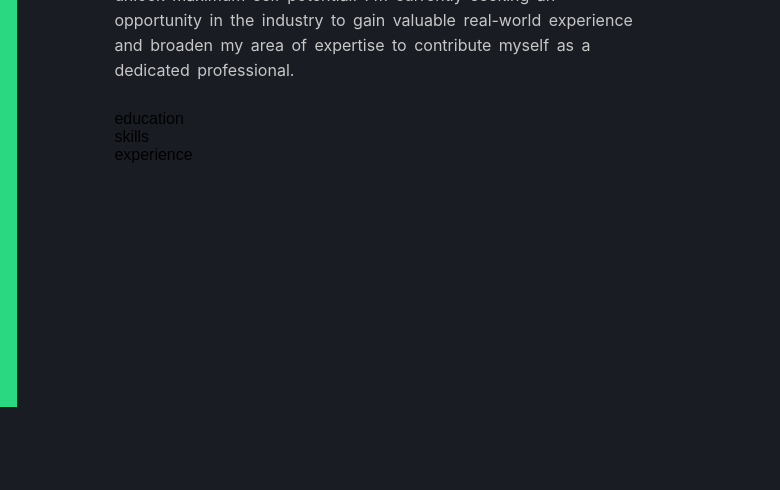
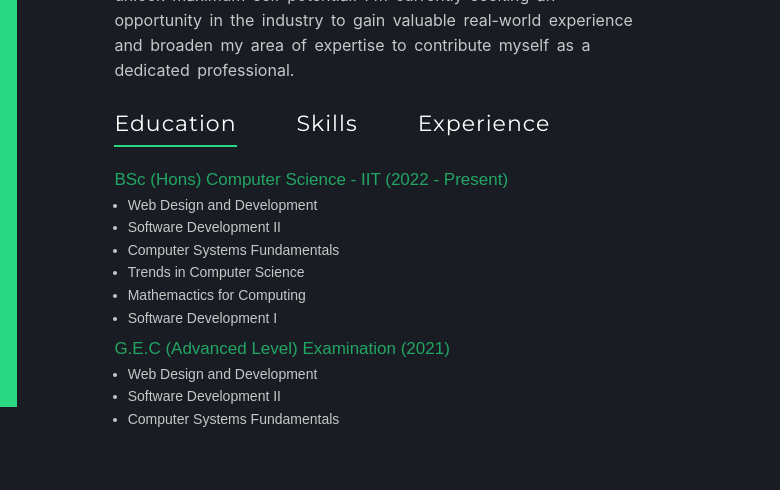
Before and after one commit to KavithFernando/Kavith-Fernando-Portfolio, a plain HTML site: page index.html in a window 1280 px wide. Shown: the part 1088-1578 px from the top of the page, 500-1280 px from the left. Drawn offline with Linux system fonts and the light colour scheme.

Commit message:
about education

```diff
--- a/CSS/about.css
+++ b/CSS/about.css
@@ -77,6 +77,65 @@
                 color: var(--subtext-color);
             }
         }
+
+        .tab-titles {
+            display: flex;
+            width: 50%;
+
+            /* ---------------------------------------- */
+            .tab-title {
+                position: relative;
+                margin: 0 60px 0 0;
+                font-size: 22px;
+                font-family: "Montserrat", sans-serif;
+                text-transform: capitalize;
+                letter-spacing: 1px;
+                color: white;
+            }
+
+            .tab-title::after {
+                content: "";
+                width: 0;
+                height: 2px;
+                background-color: var(--secondary-color);
+                left: 0;
+                bottom: -10px;
+                transition: width 0.3s ease;
+                position: absolute;
+            }
+
+            .tab-title.active-title::after {
+                width: 100%;
+            }
+        }
+
+        .tab-content {
+            margin: 5% 0;
+
+            /* ---------------------------------------- */
+            .outer-list {
+                list-style: none;
+
+                /* ------------------------------------ */
+                li {
+                    margin: 0 0 2% 0;
+                    font-size: 17px;
+                    color: var(--special-subtext-color);
+
+                    /* -------------------------------- */
+                    .inner-list {
+                        list-style: disc;
+
+                        /* ---------------------------- */
+                        li {
+                            margin: 1% 2%;
+                            font-size: 14px;
+                            color: var(--subtext-color);
+                        }
+                    }
+                }
+            }
+        }
     }
 
 }
--- a/index.html
+++ b/index.html
@@ -89,6 +89,27 @@
                     experience
                 </p>
             </div>
+            <div class="tab-content">
+                <ul class="outer-list">
+                    <li>BSc (Hons) Computer Science - IIT (2022 - Present) <br>
+                        <ul class="inner-list">
+                            <li>Web Design and Development</li>
+                            <li>Software Development II</li>
+                            <li>Computer Systems Fundamentals</li>
+                            <li>Trends in Computer Science</li>
+                            <li>Mathemactics for Computing</li>
+                            <li>Software Development I</li>
+                        </ul>
+                    </li>
+                    <li>
+                        G.E.C (Advanced Level) Examination (2021) <br>
+                        <ul class="inner-list">
+                            <li>Web Design and Development</li>
+                            <li>Software Development II</li>
+                            <li>Computer Systems Fundamentals</li>
+                        </ul>
+                    </li>
+                </ul>
             </div>
         </section>
     </section>
```
